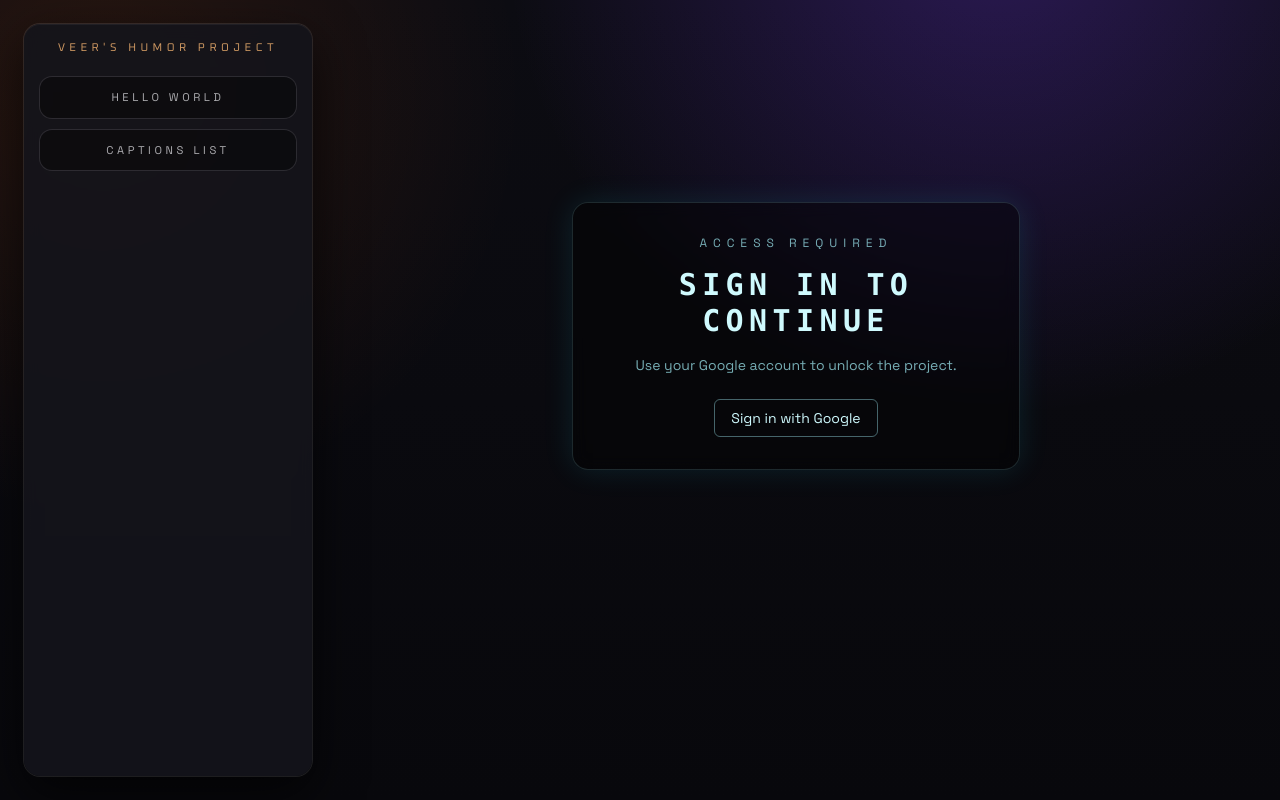
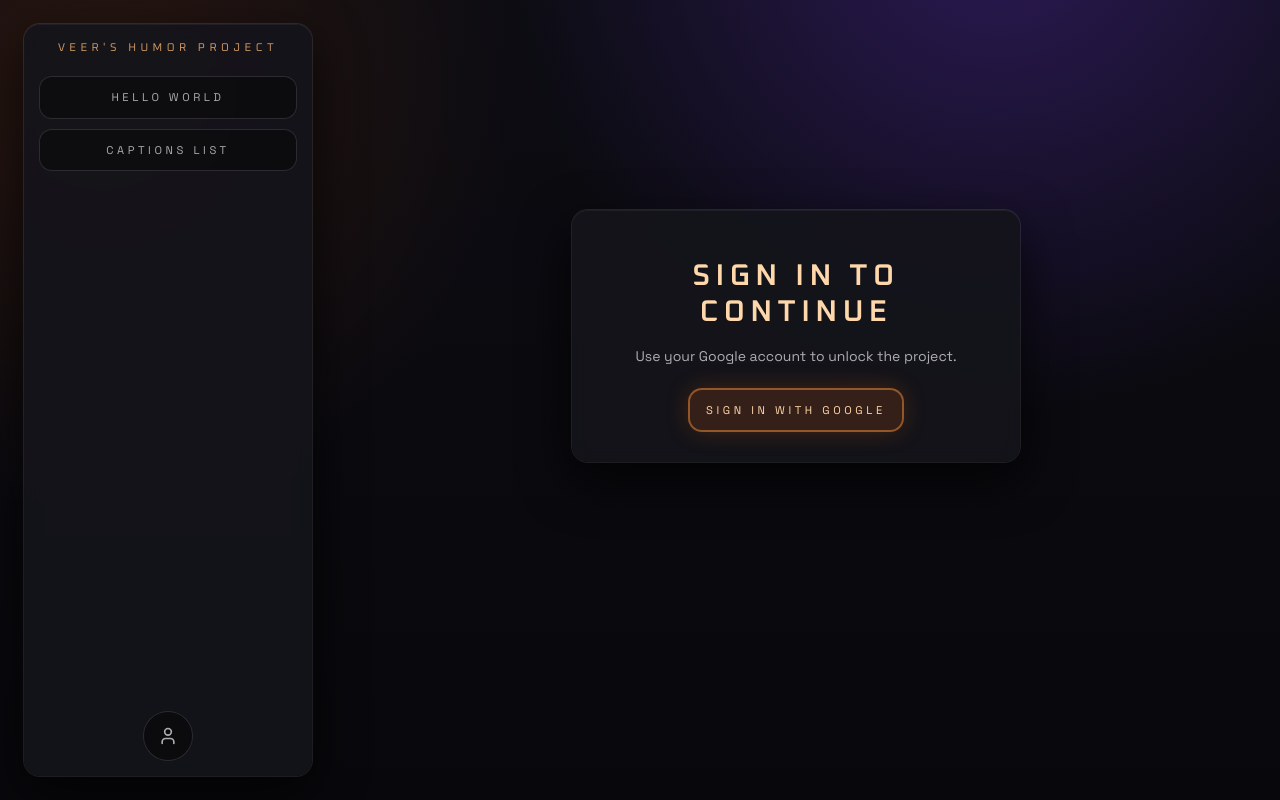
Before and after one commit to veerprasad05/crackd-sem, a Next.js app: page / in a window 1280 px wide. Built offline with nearby package versions, Linux system fonts and the light colour scheme; no server answers.

Commit message:
sign-in + sign-out option added to sidebar

```diff
--- a/components/AuthButtons.tsx
+++ b/components/AuthButtons.tsx
@@ -46,7 +46,7 @@ export default function AuthButtons({ mode = "full" }: AuthButtonsProps) {
     <div className="mt-6 flex flex-col items-center gap-3">
       <div className="flex gap-3">
         <button
-          className="rounded-md border border-cyan-200/40 px-4 py-2 text-sm text-cyan-100 hover:border-cyan-200/70 hover:text-white"
+          className="rounded-xl px-4 py-3 text-[0.7rem] uppercase tracking-[0.32em] bg-orange-500/15 text-orange-200 ring-2 ring-orange-400/50 shadow-[0_0_24px_rgba(255,120,0,0.25)] transition-colors hover:bg-orange-500/20 focus-visible:outline-none focus-visible:ring-2 focus-visible:ring-orange-400/60 disabled:cursor-not-allowed disabled:opacity-60"
           onClick={handleSignIn}
           disabled={loading}
         >
@@ -54,7 +54,7 @@ export default function AuthButtons({ mode = "full" }: AuthButtonsProps) {
         </button>
         {mode === "full" ? (
           <button
-            className="rounded-md border border-cyan-200/20 px-4 py-2 text-sm text-cyan-200/80 hover:border-cyan-200/50 hover:text-cyan-100"
+            className="rounded-xl px-4 py-3 text-[0.7rem] uppercase tracking-[0.32em] bg-black/40 ring-1 ring-white/10 text-zinc-300/80 transition-colors hover:bg-black/60 hover:text-zinc-100 focus-visible:outline-none focus-visible:ring-2 focus-visible:ring-orange-400/50 disabled:cursor-not-allowed disabled:opacity-60"
             onClick={handleSignOut}
             disabled={loading}
           >
--- a/components/Sidebar.tsx
+++ b/components/Sidebar.tsx
@@ -3,6 +3,7 @@
 
 import Link from "next/link";
 import { usePathname } from "next/navigation";
+import SidebarUserMenu from "@/components/SidebarUserMenu";
 
 const navItems = [
   { href: "/hello-world", label: "Hello World" },
@@ -13,7 +14,7 @@ export default function Sidebar() {
   const pathname = usePathname();
 
   return (
-    <div className="h-full rounded-2xl bg-[#15151b]/90 ring-1 ring-white/10 shadow-[inset_0_1px_0_rgba(255,255,255,0.05),_0_18px_50px_rgba(0,0,0,0.7)] p-4 backdrop-blur">
+    <div className="flex h-full flex-col rounded-2xl bg-[#15151b]/90 ring-1 ring-white/10 shadow-[inset_0_1px_0_rgba(255,255,255,0.05),_0_18px_50px_rgba(0,0,0,0.7)] p-4 backdrop-blur">
       <div className="text-center mb-5 text-[0.7rem] tracking-[0.4em] uppercase text-orange-300/80 [font-family:var(--font-heading)]">
         Veer's Humor Project
       </div>
@@ -41,6 +42,10 @@ export default function Sidebar() {
           );
         })}
       </nav>
+
+      <div className="mt-auto pt-6">
+        <SidebarUserMenu />
+      </div>
     </div>
   );
 }
--- /dev/null
+++ b/components/SidebarUserMenu.tsx
@@ -0,0 +1,149 @@
+"use client";
+
+import { useCallback, useEffect, useMemo, useRef, useState } from "react";
+import { useRouter } from "next/navigation";
+import { User } from "lucide-react";
+import type { Session } from "@supabase/supabase-js";
+import { createSupabaseBrowserClient } from "@/lib/supabase/client";
+
+export default function SidebarUserMenu() {
+  const router = useRouter();
+  const supabase = useMemo(() => createSupabaseBrowserClient(), []);
+  const containerRef = useRef<HTMLDivElement | null>(null);
+  const [menuOpen, setMenuOpen] = useState(false);
+  const [session, setSession] = useState<Session | null>(null);
+  const [authReady, setAuthReady] = useState(false);
+  const [busy, setBusy] = useState(false);
+  const [error, setError] = useState<string | null>(null);
+
+  useEffect(() => {
+    let active = true;
+
+    const loadSession = async () => {
+      const { data, error: sessionError } = await supabase.auth.getSession();
+      if (!active) return;
+      if (sessionError) setError(sessionError.message);
+      setSession(data.session ?? null);
+      setAuthReady(true);
+    };
+
+    loadSession();
+
+    const {
+      data: { subscription },
+    } = supabase.auth.onAuthStateChange((_event, nextSession) => {
+      setSession(nextSession);
+    });
+
+    return () => {
+      active = false;
+      subscription.unsubscribe();
+    };
+  }, [supabase]);
+
+  useEffect(() => {
+    if (!menuOpen) return;
+
+    const handlePointerDown = (event: PointerEvent) => {
+      const target = event.target as Node | null;
+      if (!target || !containerRef.current) return;
+      if (!containerRef.current.contains(target)) {
+        setMenuOpen(false);
+      }
+    };
+
+    window.addEventListener("pointerdown", handlePointerDown);
+    return () => window.removeEventListener("pointerdown", handlePointerDown);
+  }, [menuOpen]);
+
+  const handleAction = useCallback(async () => {
+    if (!authReady || busy) return;
+
+    setError(null);
+    setBusy(true);
+
+    try {
+      if (session) {
+        const { error: signOutError } = await supabase.auth.signOut();
+        if (signOutError) {
+          setError(signOutError.message);
+          return;
+        }
+        setSession(null);
+        setMenuOpen(false);
+        router.push("/");
+        return;
+      }
+
+      const { error: signInError } = await supabase.auth.signInWithOAuth({
+        provider: "google",
+        options: {
+          redirectTo: `${window.location.origin}/auth/callback`,
+        },
+      });
+
+      if (signInError) setError(signInError.message);
+    } finally {
+      setBusy(false);
+    }
+  }, [authReady, busy, router, session, supabase]);
+
+  const signedIn = Boolean(session);
+  const actionLabel = !authReady
+    ? "Loading..."
+    : signedIn
+      ? "Sign out"
+      : "Sign in with Google";
+
+  return (
+    <div ref={containerRef} className="relative flex items-center justify-center">
+      <button
+        type="button"
+        className={[
+          "flex h-12 w-12 items-center justify-center rounded-full",
+          "bg-black/40 ring-1 ring-white/10 text-zinc-300/80",
+          "transition hover:bg-black/60 hover:text-zinc-100",
+          "focus-visible:outline-none focus-visible:ring-2 focus-visible:ring-orange-400/60",
+        ].join(" ")}
+        aria-haspopup="menu"
+        aria-expanded={menuOpen}
+        aria-label="User menu"
+        onClick={() => setMenuOpen((open) => !open)}
+      >
+        <User className="h-5 w-5" />
+      </button>
+
+      {menuOpen ? (
+        <div
+          role="menu"
+          className={[
+            "absolute bottom-14 left-1/2 w-56 -translate-x-1/2",
+            "rounded-2xl border border-white/10 bg-[#101016]/95 p-3",
+            "shadow-[0_16px_40px_rgba(0,0,0,0.55)] backdrop-blur",
+          ].join(" ")}
+        >
+          <button
+            type="button"
+            role="menuitem"
+            className={[
+              "w-full rounded-xl px-3 py-2 text-[0.65rem] uppercase tracking-[0.32em]",
+              signedIn
+                ? "bg-black/40 text-zinc-200 ring-1 ring-white/10"
+                : "bg-orange-500/15 text-orange-200 ring-2 ring-orange-400/50 shadow-[0_0_16px_rgba(255,120,0,0.2)]",
+              "transition-colors hover:bg-black/60 hover:text-zinc-100",
+              "focus-visible:outline-none focus-visible:ring-2 focus-visible:ring-orange-400/60",
+              "disabled:cursor-not-allowed disabled:opacity-60",
+            ].join(" ")}
+            onClick={handleAction}
+            disabled={!authReady || busy}
+          >
+            {busy ? "Working..." : actionLabel}
+          </button>
+          {error ? (
+            <p className="mt-2 text-xs text-rose-200/90">{error}</p>
+          ) : null}
+        </div>
+      ) : null}
+    </div>
+  );
+}
--- a/components/SignInModal.tsx
+++ b/components/SignInModal.tsx
@@ -2,14 +2,11 @@ import AuthButtons from "@/components/AuthButtons";
 
 export default function SignInModal() {
   return (
-    <div className="mx-auto w-full max-w-md rounded-2xl border border-cyan-200/15 bg-black/40 p-8 text-center shadow-[0_0_30px_rgba(34,211,238,0.12)] backdrop-blur">
-      <p className="text-xs uppercase tracking-[0.5em] text-cyan-200/70">
-        Access Required
-      </p>
-      <h1 className="mt-4 font-mono text-3xl font-semibold uppercase tracking-[0.18em] text-cyan-100">
+    <div className="mx-auto w-full max-w-md rounded-2xl bg-[#15151b]/90 p-8 text-center shadow-[inset_0_1px_0_rgba(255,255,255,0.05),_0_18px_50px_rgba(0,0,0,0.7)] ring-1 ring-white/10 backdrop-blur">
+      <h1 className="mt-4 text-3xl font-semibold uppercase tracking-[0.18em] text-orange-200 [font-family:var(--font-heading)]">
         Sign In To Continue
       </h1>
-      <p className="mt-4 text-sm text-cyan-200/70">
+      <p className="mt-4 text-sm text-zinc-300/80">
         Use your Google account to unlock the project.
       </p>
       <AuthButtons mode="sign-in" />
```
